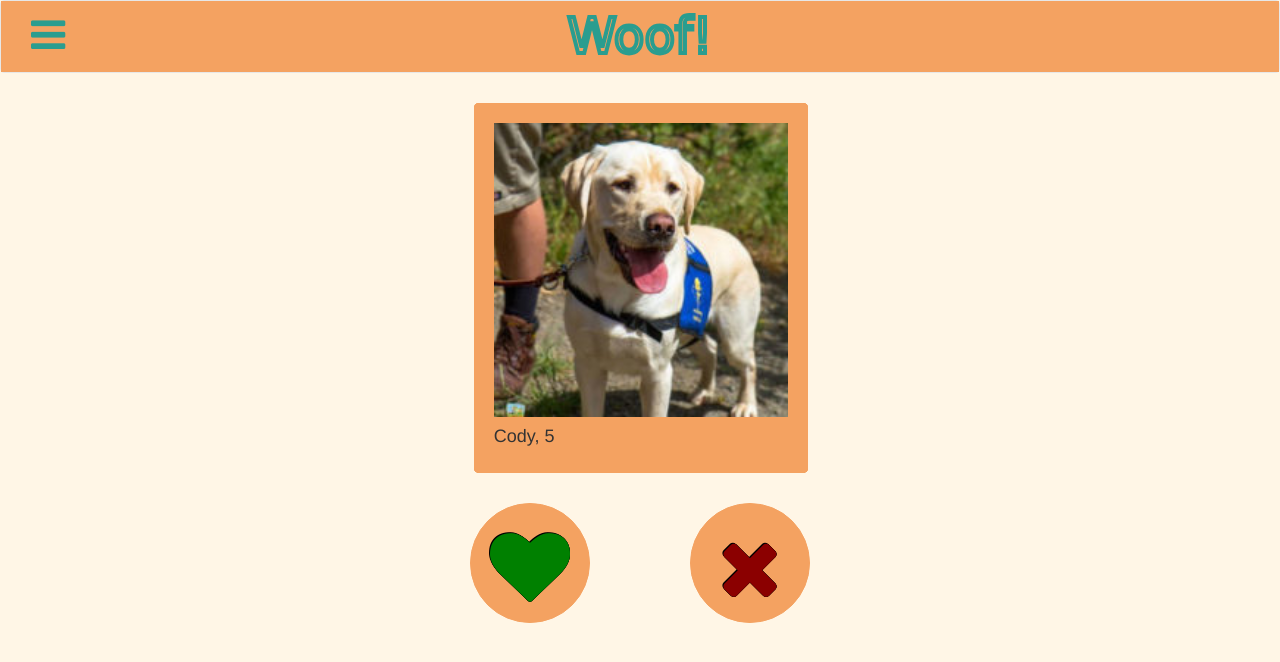
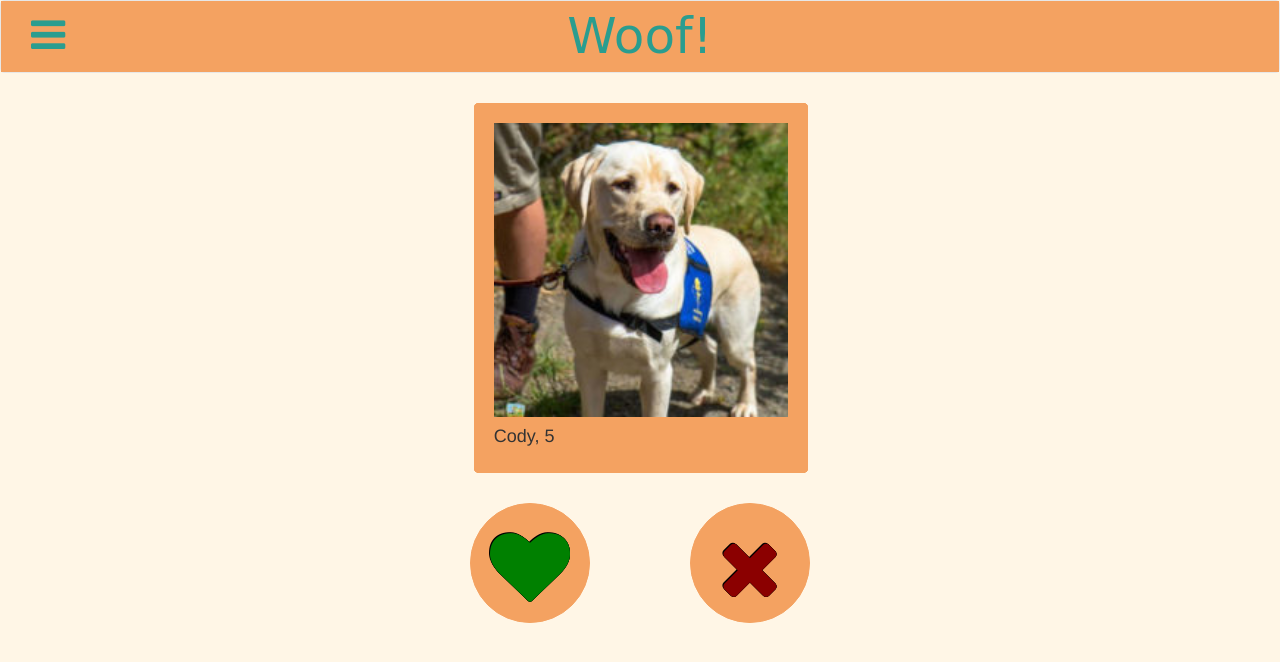
Before and after one commit to elopezga/woof, a website: page index.html in a window 1280 px wide. Drawn offline with Linux system fonts and the light colour scheme; a web font is replaced by a local one.

Commit message:
Adjusted brand

```diff
--- a/css/style.css
+++ b/css/style.css
@@ -36,7 +36,8 @@ body{
     font-family: 'Molle', cursive;
     font-size: 50px;
     /*color: darkorange;*/
-    color: #F4A261;
+    /*color: #F4A261;*/
+    color: #2A9D8F;
 
     /*
     text-shadow:
@@ -44,7 +45,7 @@ body{
     2px -2px 0 orangered,
     -2px 2px 0 orangered,
         2px 2px 0 orangered;*/
-    -webkit-text-stroke: 4px #2A9D8F;
+    /*-webkit-text-stroke: 4px #2A9D8F;*/
     /*
     text-shadow:
     -4px -4px 0 #2A9D8F,
```
